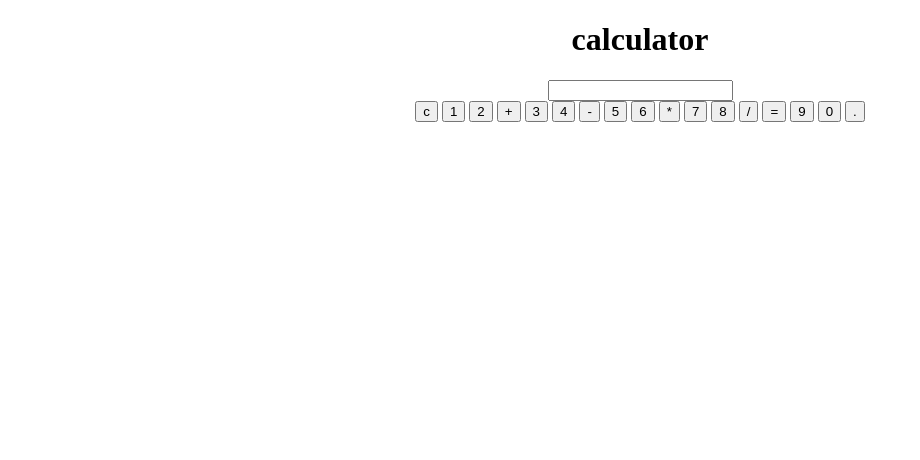
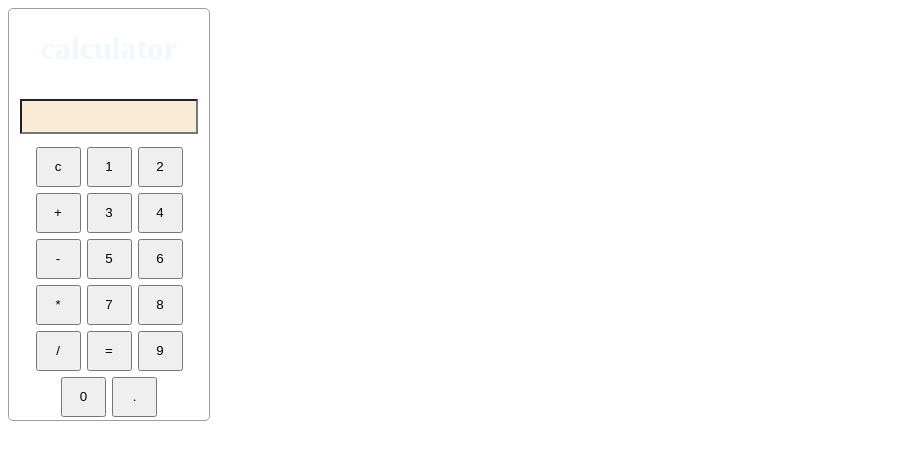
Before and after one commit to Anu211983/calculator, a plain HTML site: page index.html in a window 1280 px wide. Shown: the whole page, without its empty margins (0-920 px from the left). Drawn offline with Linux system fonts and the light colour scheme.

Commit message:
Add files via upload

```diff
--- a/index.html
+++ b/index.html
@@ -9,7 +9,7 @@
         text-align: center;
       }
     </style>
-    <link rel="stylesheet" href="project_cal.css" />
+    <link rel="stylesheet" href="index.css" />
   </head>
   <body>
     <div id="calculator">
```
